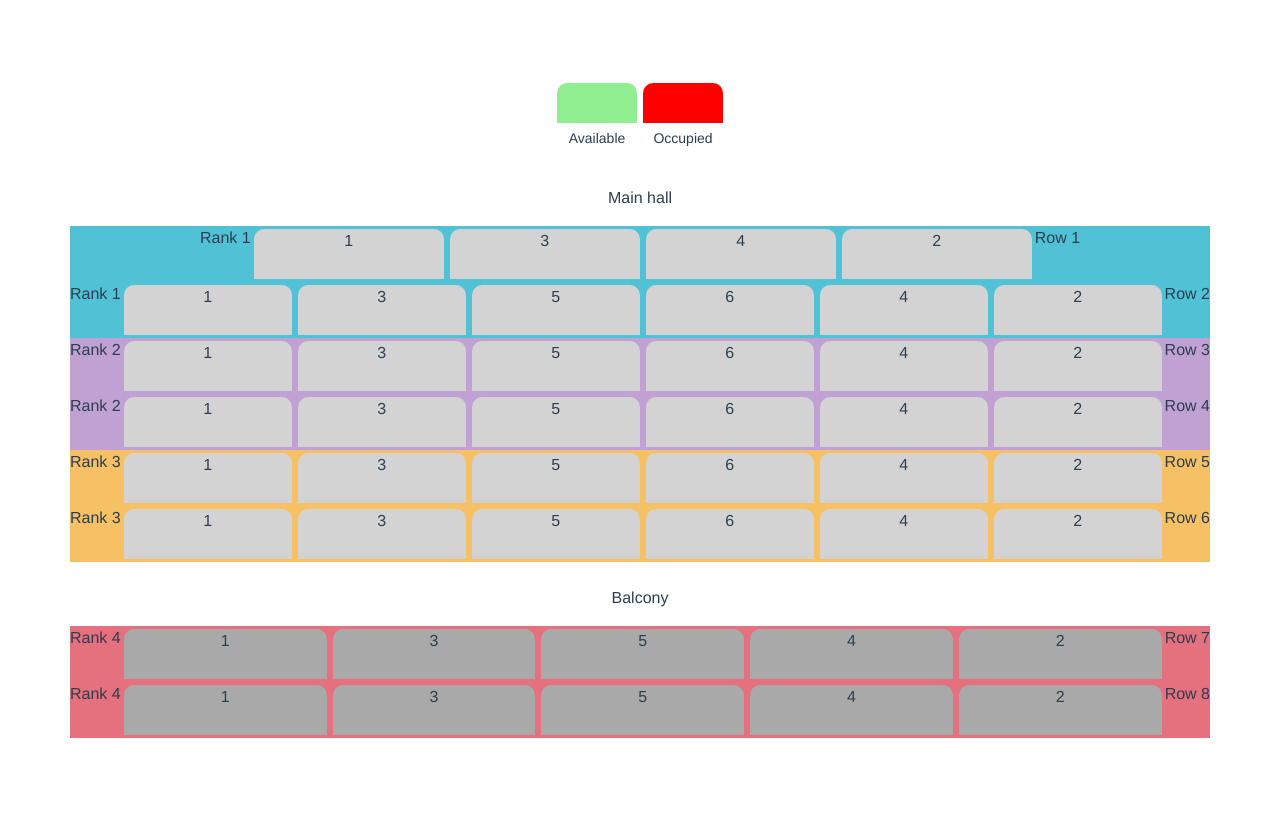
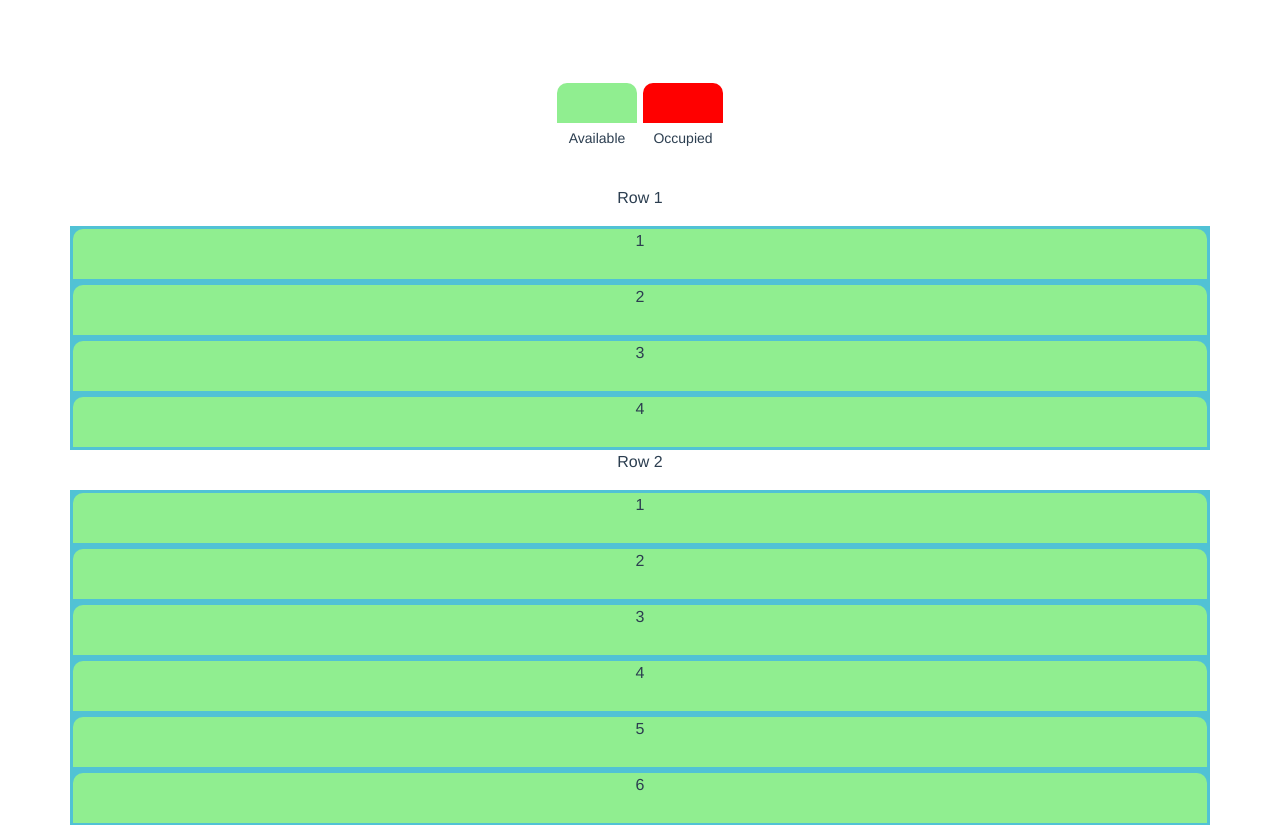
Before and after one commit to montagapallarols/vue-theater-layout, a Vue app: page / in a window 1280 px wide. Shown: the top 825 px of the page. Before the commit the page ends 800 px from the top, so only its background shows below. Built offline with nearby package versions, Linux system fonts and the light colour scheme.

Commit message:
Initial display

```diff
--- a/src/App.vue
+++ b/src/App.vue
@@ -1,16 +1,16 @@
 <template>
   <div id="app">
-    <BookingForm />
+    <Booking />
   </div>
 </template>
 
 <script>
-import BookingForm from "./components/BookingForm";
+import Booking from "./components/Booking";
 
 export default {
   name: "App",
   components: {
-    BookingForm,
+    Booking,
   },
 };
 </script>
@@ -24,8 +24,5 @@ export default {
   color: #2c3e50;
   margin-top: 60px;
   box-sizing: border-box;
-  /* display: flex;
-  align-items: center;
-  justify-content: center; */
 }
 </style>
--- a/src/components/Layout.vue
+++ b/src/components/Layout.vue
@@ -10,7 +10,7 @@
         <small>Occupied</small>
       </li>
     </ul>
-    <div class="main-hall">
+    <!-- <div class="main-hall">
       <p>Main hall</p>
       <b-container class="rows">
         <b-row class="row-1 justify-content-md-center">
@@ -96,6 +96,16 @@
           <p>Row 8</p>
         </b-row>
       </b-container>
+    </div> -->
+
+    <div class="main-hall">
+      <b-container class="rows" v-for="(row, index) in audience" :key="index">
+        <p>{{ `Row ${audience.indexOf(row) + 1}` }}</p>
+        <b-row class="row-1" v-for="(seat, index) in row" :key="index">
+          <b-col v-if="seat.seat" class="seat-occupied">{{ seat.seat }}</b-col>
+          <b-col v-else class="seat">{{ row.indexOf(seat) + 1 }}</b-col>
+        </b-row>
+      </b-container>
     </div>
   </div>
 </template>
@@ -106,7 +116,6 @@ export default {
   data() {
     return {
       groupsColour: [],
-      // audience: [],
       audience: [
         [{}, {}, {}, {}],
         [{}, {}, {}, {}, {}, {}],
@@ -204,7 +213,7 @@ export default {
 }
 .main-hall {
   .seat {
-    background-color: lightgrey;
+    background-color: lightgreen;
     height: 50px;
     width: 10px;
     margin: 3px;
@@ -268,34 +277,6 @@ export default {
 }
 
 .occupied {
-  background-color: #fff;
+  background-color: green;
 }
-
-// getRank() {
-//       const rank1 = this.groups.filter((g) => {
-//         return (
-//           g.seats
-//             .map((s) => {
-//               return s.row;
-//             })
-//             .includes("1") ||
-//           g.seats
-//             .map((s) => {
-//               return s.row;
-//             })
-//             .includes("2")
-//         );
-//       });
-//       const rank1Colours = rank1.map((r) => {
-//         return {
-//           ...r,
-//           seatColour:
-//             "#" +
-//             Math.random()
-//               .toString(16)
-//               .substr(-6),
-//         };
-//       });
-
-//       this.rank1 = rank1Colours;
 </style>
```
Also changed, not shown: src/components/Booking.vue (renamed from src/components/BookingForm.vue), 2 other files (tests, documents, lock files or other folders).
